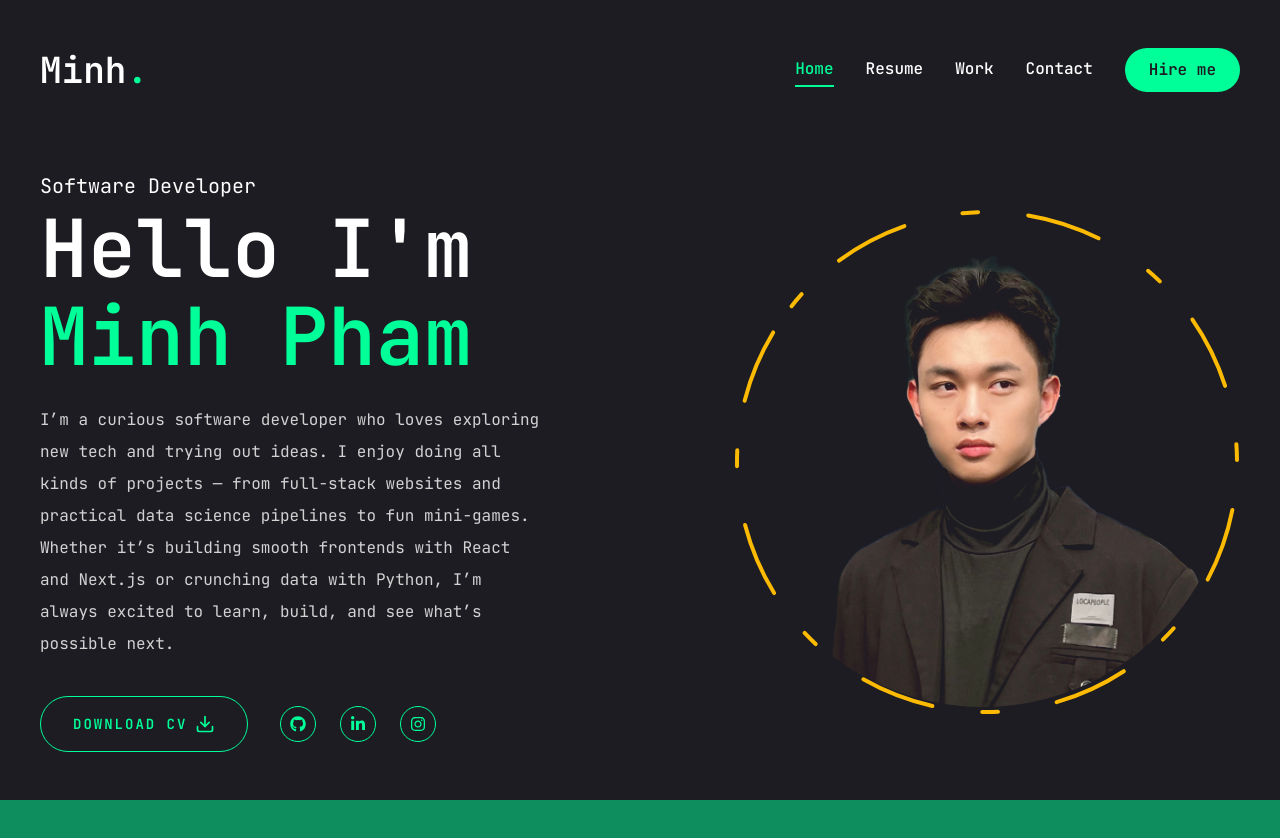
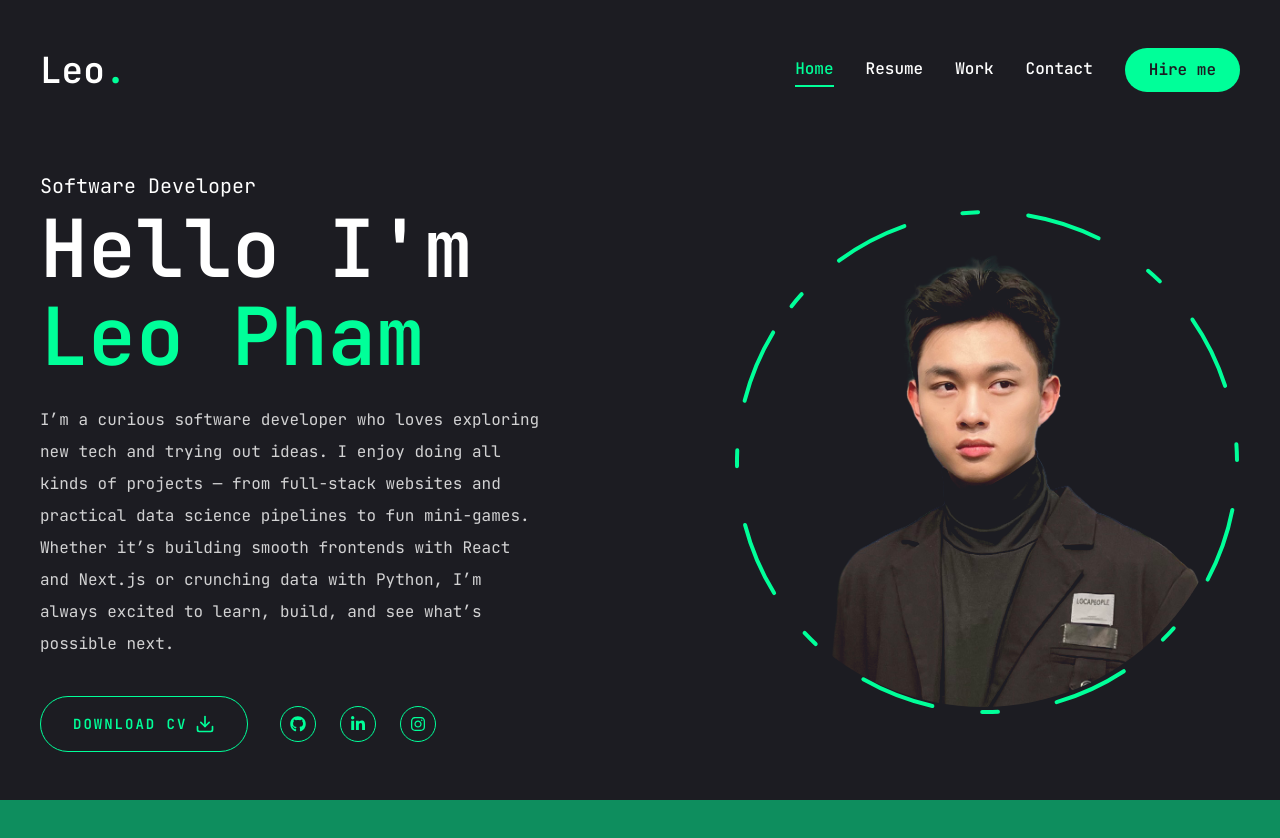
Before and after one commit to nhatminhhatesyou/portfolio, a Next.js app: page / in a window 1280 px wide. Shown: the top 838 px of the page. Built offline with nearby package versions, Linux system fonts and the light colour scheme.

Commit message:
circle outline

```diff
--- a/app/page.jsx
+++ b/app/page.jsx
@@ -16,7 +16,7 @@ const Home = () => {
           <div className="text-center xl:text-left order-2 xl:order-none">
             <span className="text-xl">Software Developer</span>
             <h1 className="h1 mb-6">
-              Hello I'm <br /> <span className="text-accent">Minh Pham</span>
+              Hello I'm <br /> <span className="text-accent">Leo Pham</span>
             </h1>
             <p className="max-w-[500px] mb-9 text-white/80">
               I’m a curious software developer who loves exploring new tech and trying out ideas. I enjoy doing all kinds of projects — from full-stack websites and practical data science pipelines to fun mini-games. Whether it’s building smooth frontends with React and Next.js or crunching data with Python, I’m always excited to learn, build, and see what’s possible next.
--- a/app/resume/page.jsx
+++ b/app/resume/page.jsx
@@ -16,11 +16,11 @@ import {
 //about data
 const about = {
     title: "About me",
-    description: "Hi, I’m Minh Pham — currently a student pursuing a Master’s in Artificial Intelligence. I’m Vietnamese, currently based in Australia, and open to freelance opportunities. I enjoy learning new technologies and turning ideas into impactful digital products. Fluent in English and Vietnamese.",
+    description: "Hi, I’m Leo Pham — currently a student pursuing a Master’s in Artificial Intelligence. I’m Vietnamese, currently based in Australia, and open to freelance opportunities. I enjoy learning new technologies and turning ideas into impactful digital products. Fluent in English and Vietnamese.",
     info: [
         {
             fieldName: "Name",
-            fieldValue: "Minh Pham",
+            fieldValue: "Leo Pham",
         },
         {
             fieldName: "Phone",
--- a/components/Header.jsx
+++ b/components/Header.jsx
@@ -12,7 +12,7 @@ const Header = () => {
                 {/*logo*/}
                 <Link href="/">
                     <h1 className="text-4xl font-semibold">
-                        Minh<span className="text-accent">.</span>
+                        Leo<span className="text-accent">.</span>
                     </h1>
                 </Link>
 
--- a/components/MobileNav.jsx
+++ b/components/MobileNav.jsx
@@ -40,7 +40,7 @@ const MobileNav = () => {
                 <div className="mt-32 mb-40 text-center text-2xl">
                     <Link href='/'>
                         <h1 className="text-4xl font-semibold">
-                            Minh<span className="text-accent">.</span>
+                            Leo<span className="text-accent">.</span>
                         </h1>
                     </Link>
                 </div>
--- a/components/Photo.jsx
+++ b/components/Photo.jsx
@@ -43,7 +43,7 @@ const Photo = () => {
                         cx="253"
                         cy="253"
                         r="250"
-                        stroke="#fcba03"
+                        stroke="var(--color-accent)"
                         strokeWidth="4"
                         strokeLinecap="round"
                         strokeLinejoin="round"
```
